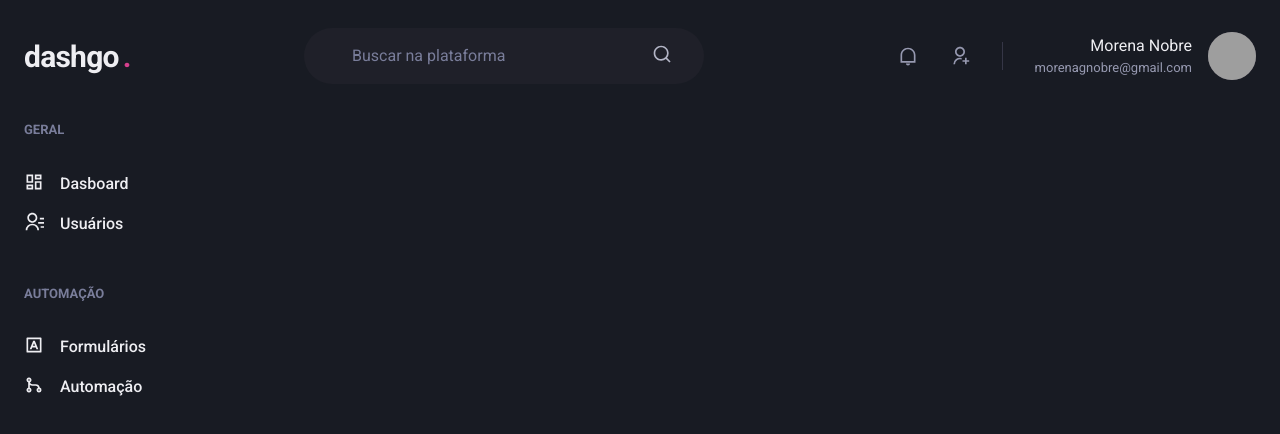
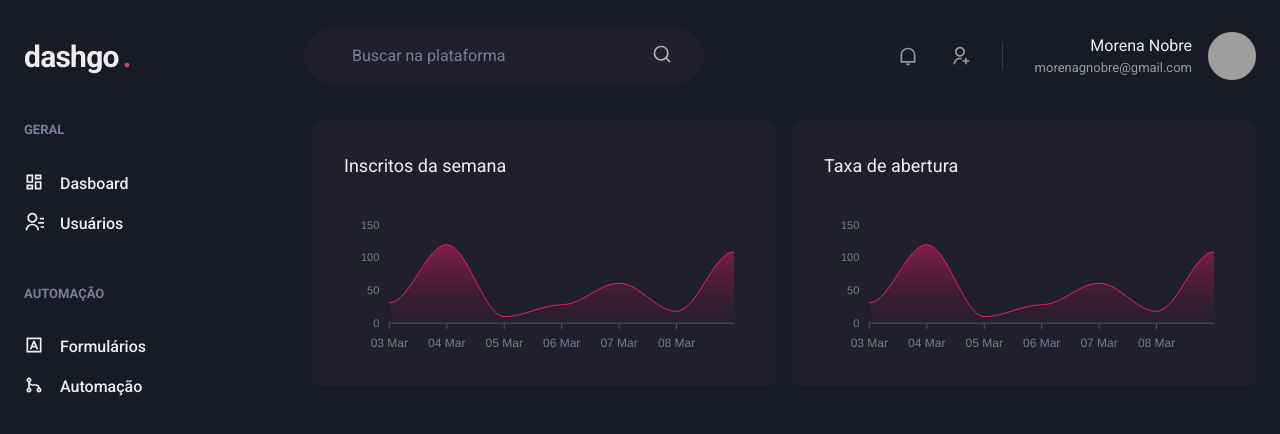
Before and after one commit to MorenaNobre/Dashgo-Ignite, a Next.js app: page /dashboard in a window 1280 px wide. Shown: the top 434 px of the page. Built offline with nearby package versions, Linux system fonts and the light colour scheme; grey boxes are pictures that could not be loaded.

Commit message:
Dashboard Page Completed

```diff
--- a/package.json
+++ b/package.json
@@ -10,12 +10,14 @@
   },
   "dependencies": {
     "@chakra-ui/core": "^0.8.0",
-    "@chakra-ui/react": "^1.8.5",
+    "@chakra-ui/react": "^1.8.6",
     "@emotion/react": "^11.8.1",
     "@emotion/styled": "^11.8.1",
+    "apexcharts": "^3.33.2",
     "framer-motion": "^6.2.8",
     "next": "12.1.0",
     "react": "17.0.2",
+    "react-apexcharts": "^1.3.9",
     "react-dom": "17.0.2",
     "react-icons": "^4.3.1"
   },
--- a/src/components/Header.tsx
+++ b/src/components/Header.tsx
@@ -10,7 +10,7 @@
     <Flex
       as="header"
       w="100%"
-      maxWidth={1480}
+      maxWidth={1280}
       h="20"
       mx="auto"
       mt="4"
--- a/src/components/Sidebar.tsx
+++ b/src/components/Sidebar.tsx
@@ -10,11 +10,11 @@
             GERAL
           </Text>
           <Stack spacing="4" mt="8" align="strech">
-            <Link display="flex">
+            <Link display="flex" alignContent="center">
               <Icon as={RiDashboardLine} fontSize="20"/>
               <Text ml="4" fontWeight="medium">Dasboard</Text>
             </Link>
-            <Link display="flex">
+            <Link display="flex" alignContent="center">
               <Icon as={RiContactsLine} fontSize="20"/>
               <Text ml="4" fontWeight="medium">Usuários</Text>
             </Link>
@@ -25,11 +25,11 @@
             AUTOMAÇÃO
           </Text>
           <Stack spacing="4" mt="8" align="strech">
-            <Link display="flex">
+            <Link display="flex" alignContent="center">
               <Icon as={RiInputMethodLine} fontSize="20"/>
               <Text ml="4" fontWeight="medium">Formulários</Text>
             </Link>
-            <Link display="flex">
+            <Link display="flex" alignContent="center">
               <Icon as={RiGitMergeLine} fontSize="20"/>
               <Text ml="4" fontWeight="medium">Automação</Text>
             </Link>
--- a/src/pages/dashboard.tsx
+++ b/src/pages/dashboard.tsx
@@ -1,20 +1,103 @@
-import { Flex } from "@chakra-ui/react";
+import { Box, Flex, SimpleGrid, Text, theme } from "@chakra-ui/react";
+import dynamic from "next/dynamic";
+import { ApexOptions } from "apexcharts";
 import { Header } from "../components/Header";
 import { Sidebar } from "../components/Sidebar";
+
+const Chart = dynamic(() => import("react-apexcharts"), { ssr: false });
+
+const options: ApexOptions = {
+  chart: {
+    toolbar: {
+      show: false,
+    },
+    zoom: {
+      enabled: false,
+    },
+    foreColor: theme.colors.gray[500],
+  },
+  fill: {
+    colors: ['#E91E63', '#9C27B0'],
+    opacity: 0.3,
+    type: 'gradient',
+    gradient: {
+      shade: 'dark',
+      opacityFrom: 0.7,
+      opacityTo: 0.3,
+    }
+  },
+  stroke: {
+    colors: ['#E91E63'],
+    width: 1,
+  },
+  grid: {
+    show: false,
+  },
+  dataLabels: {
+    enabled: false,
+  },
+  tooltip: {
+    enabled: false,
+  },
+  xaxis: {
+    type: "datetime",
+    axisBorder: {
+      color: theme.colors.gray[600],
+    },
+    axisTicks: {
+      color: theme.colors.gray[600],
+    },
+    categories: [
+      "2022-03-03T00:00:00.000Z",
+      "2022-03-04T00:00:00.000Z",
+      "2022-03-05T00:00:00.000Z",
+      "2022-03-06T00:00:00.000Z",
+      "2022-03-07T00:00:00.000Z",
+      "2022-03-08T00:00:00.000Z",
+      "2022-03-09T00:00:00.000Z",
+    ],
+  },
+};
+
+const series = [{ name: "series1", data: [31, 120, 10, 28, 61, 18, 109] }];
 
 export default function Dashboard() {
   return (
     <Flex direction="column" h="100vh">
       <Header />
 
-     <Flex
-        w="100%"
-        my="6"
-        maxWidth={1480}
-        mx="auto"
-        px="6"
-      >
+      <Flex w="100%" my="6" maxWidth={1280} mx="auto" px="6">
         <Sidebar />
+
+        <SimpleGrid
+          flex="1"
+          gap="4"
+          minChildWidth="320px"
+          alignContent="flex-start"
+        >
+          <Box
+            p="8"
+            bg="gray.800"
+            borderRadius={8}
+            pb="4"
+          >
+            <Text fontSize="lg" mb="4">
+              Inscritos da semana
+            </Text>
+            <Chart options={options} series={series} type="area" height={160} />
+          </Box>
+          <Box
+            p="8"
+            bg="gray.800"
+            borderRadius={8}
+            pb="4"
+          >
+            <Text fontSize="lg" mb="4">
+              Taxa de abertura
+            </Text>
+            <Chart options={options} series={series} type="area" height={160} />
+          </Box>
+        </SimpleGrid>
       </Flex>
     </Flex>
   );
```
Also changed, not shown: 1 other file (tests, documents, lock files or other folders).
